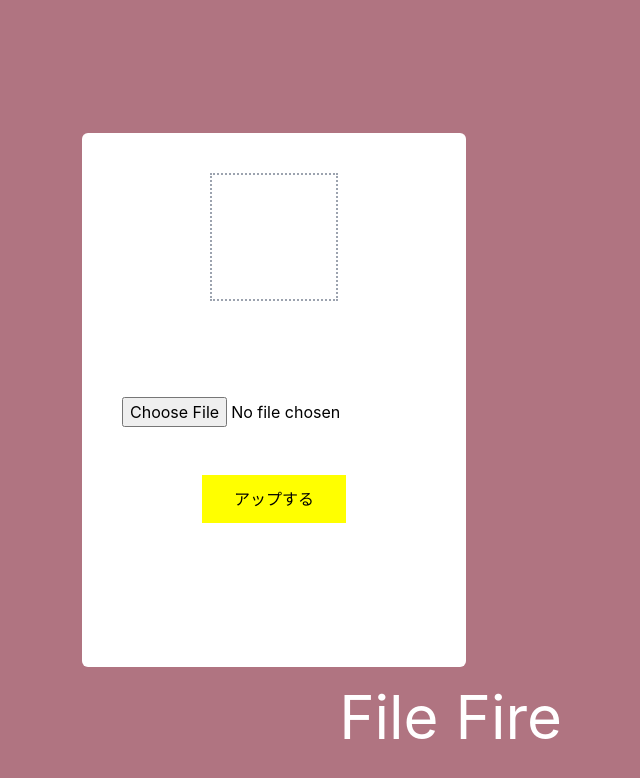
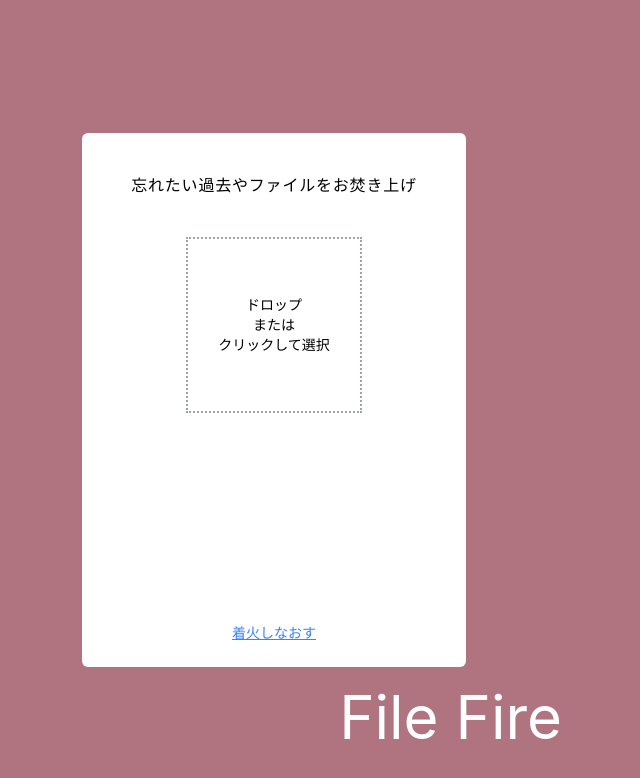
Before and after one commit to Ryuki-4648/file-fire, a React (Create React App) app in the folder fire/: page / in a window 1280 px wide. Shown: the top 778 px of the page, without its empty margins (366-1006 px from the left). Built offline with nearby package versions, Linux system fonts and the light colour scheme.

Commit message:
ファイルをアップ&リセットする機能

```diff
--- a/fire/src/App.css
+++ b/fire/src/App.css
@@ -17,3 +17,33 @@
 #file-upload-button {
   border: none;
 }
+
+.l-upload-box {
+  transition: all .3s;
+}
+.l-upload-box:hover {
+  opacity: .6;
+}
+.image02 {
+  animation: shake 4s ease infinite;
+}
+@keyframes shake {
+  0% {
+    transform: translateX(0);
+  }
+  20% {
+    transform: translateX(-10px);
+  }
+  40% {
+    transform: translateX(0);
+  }
+  60% {
+    transform: translateX(4px);
+  }
+  80% {
+    transform: translateX(-4px);
+  }
+  100% {
+    transform: translateX(0);
+  }
+}
--- a/fire/src/App.tsx
+++ b/fire/src/App.tsx
@@ -1,8 +1,23 @@
-import React from "react";
+import React, { useCallback, useState } from "react";
 import logo from "./logo.svg";
 import "./App.css";
+import { useDropzone } from "react-dropzone";
 
 function App() {
+  const [uploadedFile, setUploadedFile] = useState<File | null>(null);
+  // ファイルをドロップ → コンポーネントのonDropに定めたコールバックが呼び出される
+  const onDrop = useCallback((acceptedFiles: any) => {
+    console.log("acceptedFiles:", acceptedFiles); // Fileオブジェクト（Fileリスト）
+    console.log("acceptedFiles:", acceptedFiles[0].name);
+    if (acceptedFiles.length > 0) {
+      setUploadedFile(acceptedFiles[0]);
+    }
+  }, []);
+  // isDragActive: ファイルがドラッグされているかどうか判別する
+  const { getRootProps, getInputProps, isDragActive } = useDropzone({ onDrop });
+  const resetFile = () => {
+    setUploadedFile(null);
+  };
   return (
     <div className="App relative flex h-screen items-center justify-center">
       <header className="l-header">
@@ -14,22 +29,53 @@ function App() {
           File Fire
         </h1>
         <div className="l-form-area">
+          <p className="mb-10 text-center tracking-wider">
+            忘れたい過去やファイルをお焚き上げ
+          </p>
           <div className="flex flex-wrap justify-center">
-            <div className="l-upload mb-24 h-32 w-32 border-2 border-dotted border-gray-400"></div>
-            <div className="mb-12 w-full">
-              <input
-                name="file"
-                type="file"
-                accept=""
-                className="c-button01 border-none"
-              />
-            </div>
-            <input
-              type="button"
-              disabled={true}
-              value="アップする"
-              className="c-button02 text-md h-12 w-36"
-            />
+            {uploadedFile ? (
+              <>
+                <img
+                  src="/img_file01.png"
+                  alt=""
+                  className="image02 absolute top-24 z-10 w-20"
+                />
+                <img
+                  src="/img_fire01.png"
+                  alt=""
+                  className="image01 z-1 absolute top-40 w-40"
+                />
+              </>
+            ) : (
+              <div
+                {...getRootProps()}
+                className="l-upload-box mb-12 flex h-44 w-44 cursor-pointer flex-wrap items-center justify-center border-2 border-dotted border-gray-400 p-4"
+              >
+                <input {...getInputProps()} />
+                {isDragActive ? (
+                  <p className="text-sm">ファイルをアップします</p>
+                ) : (
+                  <p className="text-center text-sm">
+                    ドロップ
+                    <br />
+                    または
+                    <br />
+                    クリックして選択
+                  </p>
+                )}
+              </div>
+            )}
+            {uploadedFile ? (
+              <p className="mb-6 w-full text-center">{uploadedFile.name}</p>
+            ) : (
+              <p></p>
+            )}
+            <p
+              className="absolute bottom-6 w-full cursor-pointer text-center text-sm text-blue-500 underline"
+              onClick={resetFile}
+            >
+              着火しなおす
+            </p>
           </div>
         </div>
       </section>
```
Also changed, not shown: fire/public/img_file01.png (added), fire/public/img_fire01.png (added).
